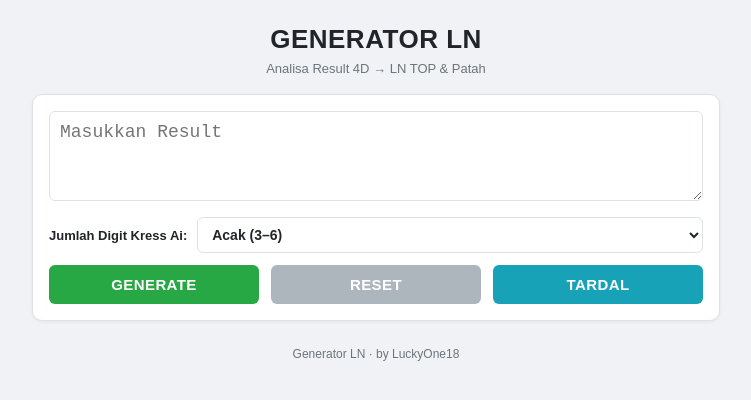
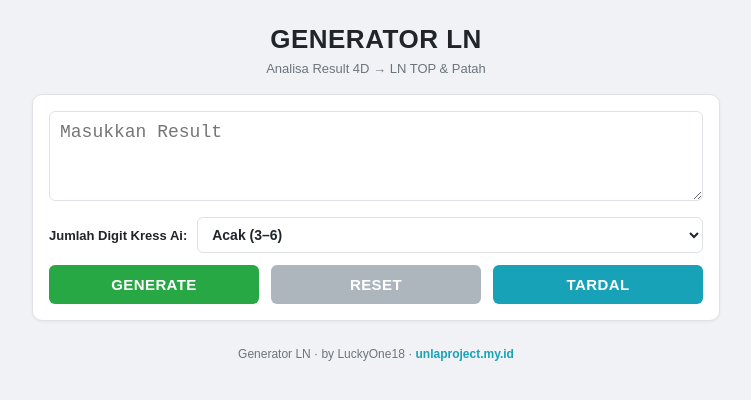
Before and after one commit to luckyone18/ln-generator, a Next.js app: page / in a window 1280 px wide. Shown: the top 400 px of the page, without its empty margins (264-1015 px from the left). Built offline with nearby package versions, Linux system fonts and the light colour scheme.

Commit message:
Footer: link ke domain utama unlaproject.my.id

```diff
--- a/app/globals.css
+++ b/app/globals.css
@@ -495,6 +495,14 @@ body {
   font-size: 12px;
   color: var(--muted);
 }
+.footLink {
+  color: var(--teal);
+  text-decoration: none;
+  font-weight: 600;
+}
+.footLink:hover {
+  text-decoration: underline;
+}
 
 @media (max-width: 480px) {
   .cell {
--- a/app/page.js
+++ b/app/page.js
@@ -413,7 +413,12 @@ export default function Page() {
         />
       )}
 
-      <footer className="foot">Generator LN · by LuckyOne18</footer>
+      <footer className="foot">
+        Generator LN · by LuckyOne18 ·{" "}
+        <a href="https://unlaproject.my.id" className="footLink">
+          unlaproject.my.id
+        </a>
+      </footer>
     </main>
   );
 }
```
